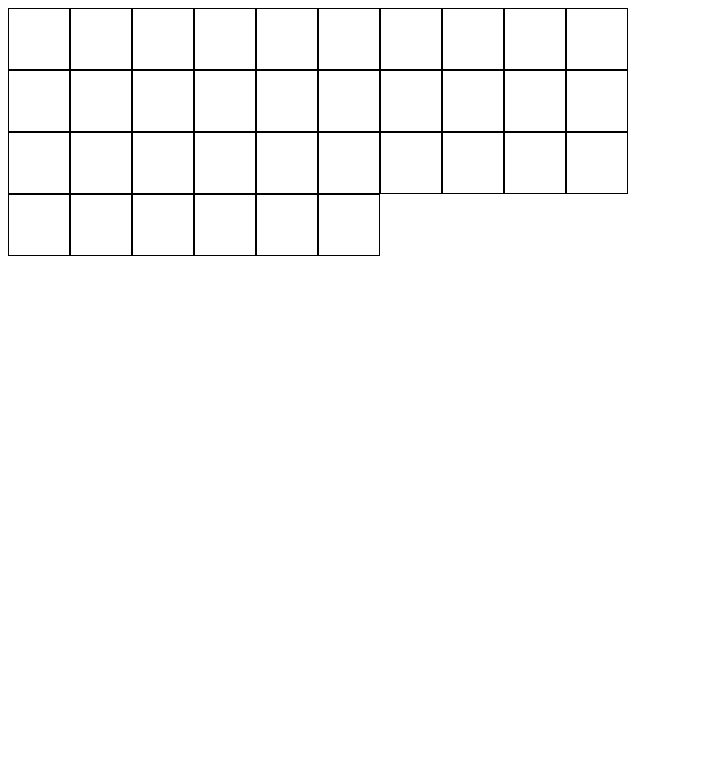
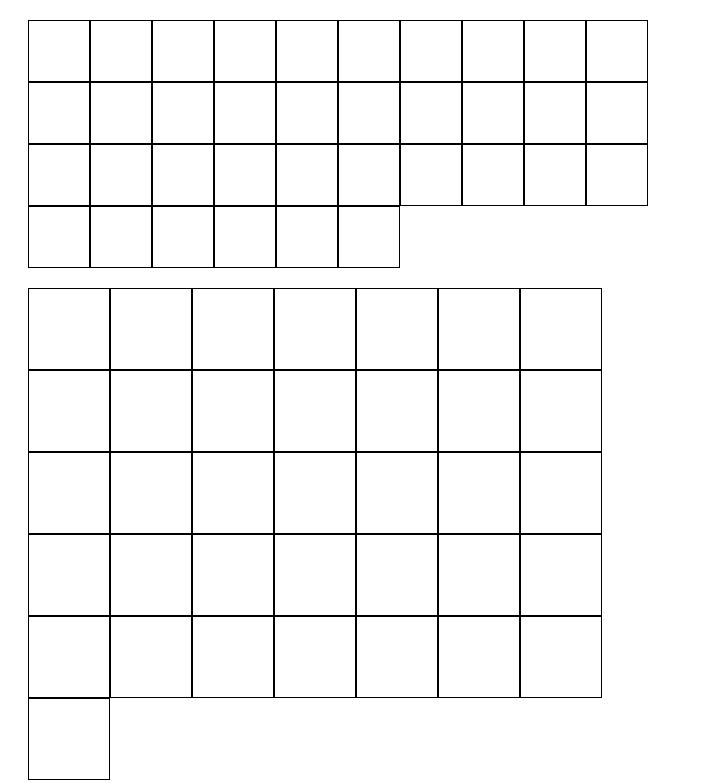
Before and after one commit to Nino-Chimento/js-jq-ajax-grigliaquad, a plain HTML site: page index.html in a window 1280 px wide. Shown: the whole page, without its empty margins (0-703 px from the left). Drawn offline with nearby package versions, Linux system fonts and the light colour scheme.

Commit message:
stamapo un secondo blocco di grigle

```diff
--- a/index.html
+++ b/index.html
@@ -9,6 +9,7 @@
   </head>
   <body>
     <div class="container "></div>
+    <div class="container2"></div>
     <script id="entry-template" type="text/x-handlebars-template">
       <div></div>
     </script>
--- a/script.js
+++ b/script.js
@@ -6,6 +6,9 @@ $(document).ready(function () {
   for (var i = 0; i < 36; i++) {
     $(".container").append(html)
   }
+  for (var i = 0; i < 36; i++) {
+    $(".container2").append(html)
+  }
   $(document).on("click",".container div",function () {
     var div = $(this);
     $.ajax(
@@ -13,18 +16,15 @@ $(document).ready(function () {
       url: "https://flynn.boolean.careers/exercises/api/random/int",
       method: "GET",
       success: function (data, stato) {
-         console.log(data.response);
          if (div.text().length != 0) {
            alert("hai gia cliaccato su questo div")
          }
          else if (parseInt(data.response)<= 5) {
-           console.log("il numero e inferiore a 5");
            div.addClass("yellow");
            div.text("")
            div.append(data.response);
          }
          else {
-           console.log("il numero e maggiroe di 5");
             div.addClass("green")
             div.text("")
             div.append(data.response);
--- a/style.css
+++ b/style.css
@@ -5,6 +5,7 @@ body {
   display: flex;
   flex-wrap: wrap;
   width: 50%;
+  margin: 20px;
 }
 .container > div {
   width: 60px;
@@ -20,3 +21,17 @@ body {
 .green {
   background-color: green;
 }
+.container2 {
+  display: flex;
+  flex-wrap: wrap;
+  width: 50%;
+  margin: 20px;
+}
+.container2 > div {
+  width: 80px;
+  height: 80px;
+  border: 1px solid black;
+  display: flex;
+  justify-content: center;
+  align-items: center;
+}
```
